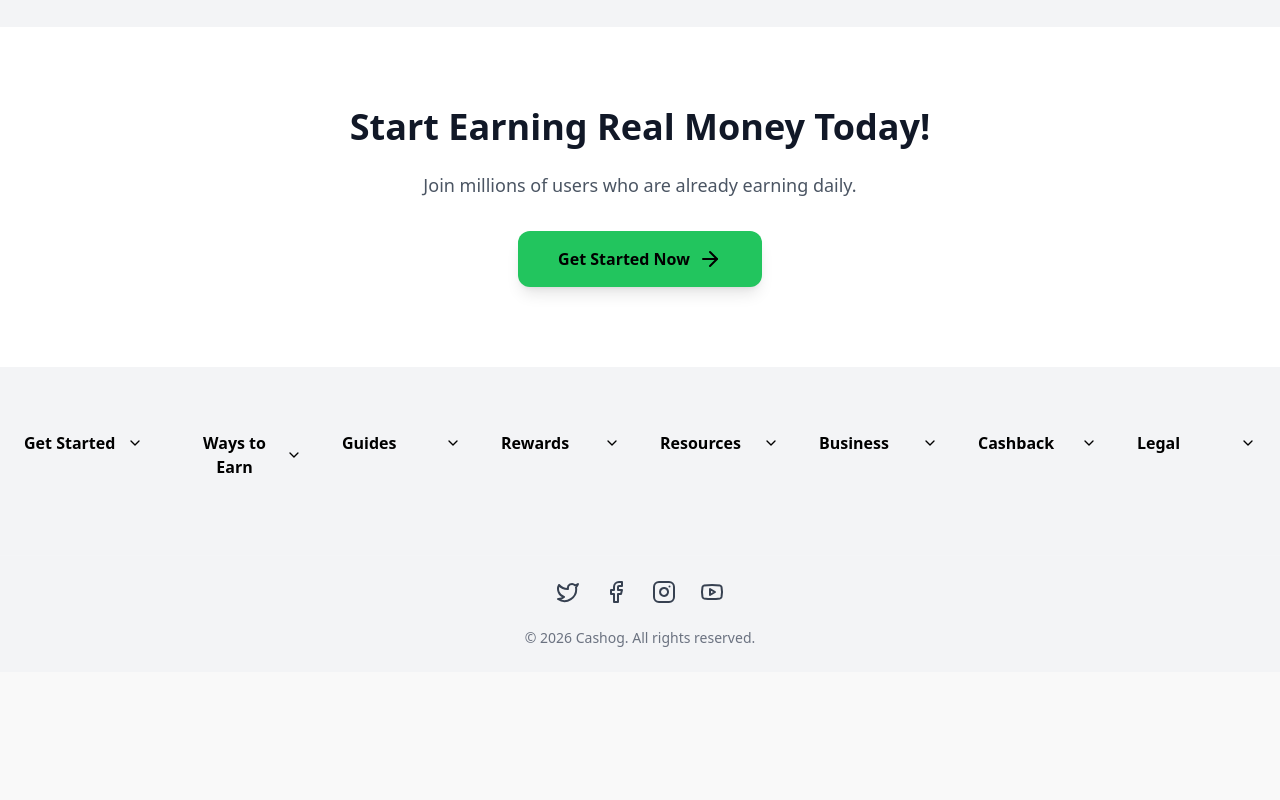
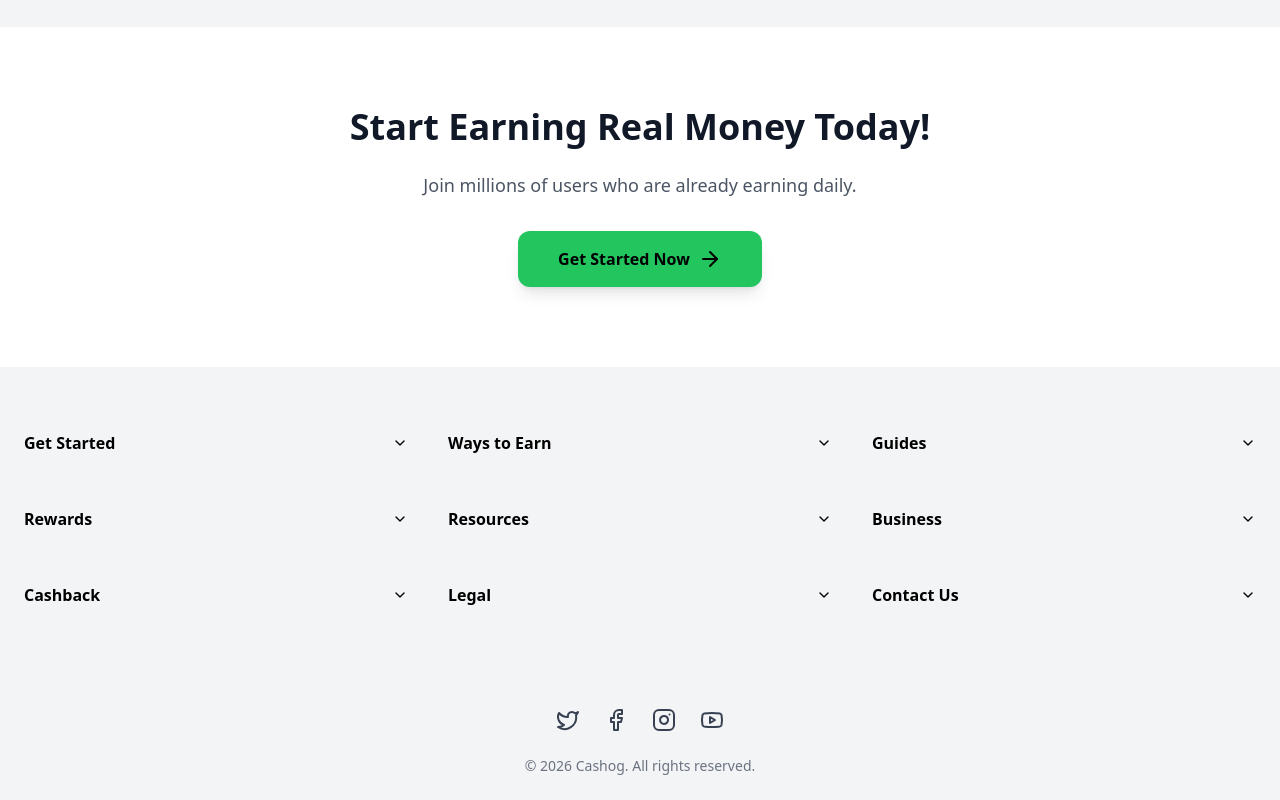
Before and after one commit to tool63/cashin, a Next.js app: page / in a window 1280 px wide. Shown: the part 3456-4256 px from the top of the page. Before the commit the page ends 4128 px from the top, so only its background shows below. Built offline with nearby package versions, Linux system fonts and the light colour scheme.

Commit message:
Update Footer.tsx

```diff
--- a/components/Footer.tsx
+++ b/components/Footer.tsx
@@ -18,6 +18,7 @@ const t = (key: string) => {
     "footer.business": "Business",
     "footer.cashback": "Cashback",
     "footer.legal": "Legal",
+    "footer.contact": "Contact Us",
     "footer.copyright": "© 2026 Cashog. All rights reserved.",
     "footer.links": {
       howItWorks: "How it works",
@@ -116,9 +117,9 @@ export default function Footer() {
   const [sub, setSub] = useState<Toggle>({});
   const [sub2, setSub2] = useState<Toggle>({});
 
-  const toggle = (k: string) => setOpen(p => ({ ...p, [k]: !p[k] }));
-  const toggleSub = (k: string) => setSub(p => ({ ...p, [k]: !p[k] }));
-  const toggleSub2 = (k: string) => setSub2(p => ({ ...p, [k]: !p[k] }));
+  const toggle = (k: string) => setOpen((p) => ({ ...p, [k]: !p[k] }));
+  const toggleSub = (k: string) => setSub((p) => ({ ...p, [k]: !p[k] }));
+  const toggleSub2 = (k: string) => setSub2((p) => ({ ...p, [k]: !p[k] }));
 
   const A = ({ href, children }: { href: string; children: ReactNode }) => (
     <motion.div whileHover={{ x: 4 }} transition={{ duration: 0.15 }}>
@@ -131,7 +132,15 @@ export default function Footer() {
     </motion.div>
   );
 
-  const Section = ({ id, title, children }: { id: string; title: string; children: ReactNode }) => (
+  const Section = ({
+    id,
+    title,
+    children,
+  }: {
+    id: string;
+    title: string;
+    children: ReactNode;
+  }) => (
     <div>
       <button
         onClick={() => toggle(id)}
@@ -140,7 +149,6 @@ export default function Footer() {
         {title}
         <ChevronDown size={16} className={`transition ${open[id] ? "rotate-180" : ""}`} />
       </button>
-
       <AnimatePresence>
         {open[id] && (
           <motion.div
@@ -157,7 +165,17 @@ export default function Footer() {
     </div>
   );
 
-  const Sub = ({ id, title, children, level = 1 }: { id: string; title: string; children: ReactNode; level?: number }) => {
+  const Sub = ({
+    id,
+    title,
+    children,
+    level = 1,
+  }: {
+    id: string;
+    title: string;
+    children: ReactNode;
+    level?: number;
+  }) => {
     const state = level === 1 ? sub[id] : sub2[id];
     return (
       <div className="mt-2" style={{ paddingLeft: `${level * 12}px` }}>
@@ -168,7 +186,6 @@ export default function Footer() {
           {title}
           <ChevronDown size={14} className={`transition ${state ? "rotate-180" : ""}`} />
         </button>
-
         <AnimatePresence>
           {state && (
             <motion.div
@@ -195,6 +212,7 @@ export default function Footer() {
     business: t("footer.business"),
     cashback: t("footer.cashback"),
     legal: t("footer.legal"),
+    contact: t("footer.contact"),
   };
 
   const footerSocial = {
@@ -208,7 +226,8 @@ export default function Footer() {
 
   return (
     <footer className="bg-gray-100 text-gray-700 dark:bg-[#070A14] dark:text-gray-300 transition-colors duration-300">
-      <div className="max-w-7xl mx-auto px-6 py-16 grid grid-cols-2 md:grid-cols-8 gap-10">
+      {/* Columns Grid */}
+      <div className="max-w-7xl mx-auto px-6 py-16 grid grid-cols-2 sm:grid-cols-2 md:grid-cols-3 lg:grid-cols-3 gap-10">
 
         {/* COLUMN 1 */}
         <Section id="start" title={footerColumns.getStarted}>
@@ -229,6 +248,7 @@ export default function Footer() {
           <A href="/complete-offers">{links.completeOffers}</A>
           <A href="/offerwall">{links.offerwall}</A>
           <A href="/surveywall">{links.surveywall}</A>
+
           <Sub id="extra" title={links.extraEarning}>
             <A href="/watch-ads">{links.watchAds}</A>
             <A href="/micro-tasks">{links.microTasks}</A>
@@ -255,6 +275,7 @@ export default function Footer() {
           <A href="/work-from-home-jobs">{links.workFromHomeJobs}</A>
           <A href="/online-earning-methods">{links.onlineEarningMethods}</A>
           <A href="/earn-money-online-fast">{links.earnFast}</A>
+
           <Sub id="allGuides" title={links.allGuides}>
             <A href="/passive-income-online">{links.passiveIncome}</A>
             <A href="/online-jobs-for-beginners">{links.onlineJobs}</A>
@@ -268,30 +289,34 @@ export default function Footer() {
           </Sub>
         </Section>
 
-        {/* COLUMN 4 */}
-        <Section id="payments" title={footerColumns.rewards}>
+        {/* COLUMN 4: Rewards */}
+        <Section id="rewards" title={footerColumns.rewards}>
           <A href="/earn-paypal-money">{links.earnPayPal}</A>
+
           <Sub id="giftcards" title={links.earnGiftCards}>
             <A href="/earn-amazon-gift-card">{links.amazonGiftCard}</A>
             <A href="/earn-apple-gift-card">{links.appleGiftCard}</A>
             <A href="/earn-google-play-gift-card">{links.googleGiftCard}</A>
           </Sub>
+
           <Sub id="crypto" title={links.earnCrypto}>
             <A href="/earn-bitcoin-online">{links.bitcoin}</A>
             <A href="/earn-litecoin-online">{links.litecoin}</A>
             <A href="/earn-ethereum-online">{links.ethereum}</A>
             <A href="/earn-dogecoin-online">{links.dogecoin}</A>
           </Sub>
+
           <Sub id="gaming" title={links.earnGaming}>
             <A href="/earn-free-robux">{links.robux}</A>
             <A href="/earn-steam-gift-cards">{links.steam}</A>
             <A href="/earn-xbox-gift-cards">{links.xbox}</A>
             <A href="/earn-psn-gift-cards">{links.psn}</A>
           </Sub>
+
           <A href="/earn-spotify-premium">{links.spotify}</A>
         </Section>
 
-        {/* COLUMN 5 */}
+        {/* COLUMN 5: Resources */}
         <Section id="resources" title={footerColumns.resources}>
           <A href="/blog">{links.blog}</A>
           <A href="/help">{links.helpCenter}</A>
@@ -300,16 +325,17 @@ export default function Footer() {
           <A href="/about">{links.about}</A>
         </Section>
 
-        {/* COLUMN 6 */}
+        {/* COLUMN 6: Business */}
         <Section id="business" title={footerColumns.business}>
           <A href="/affiliate">{links.affiliate}</A>
           <A href="/partners">{links.partners}</A>
           <A href="/advertise">{links.advertise}</A>
         </Section>
 
-        {/* COLUMN 7 */}
+        {/* COLUMN 7: Cashback */}
         <Section id="cashback" title={footerColumns.cashback}>
           <A href="/cashback-offers">{links.cashbackOffers}</A>
+
           <Sub id="shopping" title={links.shoppingRewards}>
             <A href="/shopping-rewards/electronics">{links.electronics}</A>
             <A href="/shopping-rewards/fashion">{links.fashion}</A>
@@ -317,32 +343,47 @@ export default function Footer() {
             <A href="/shopping-rewards/grocery">{links.grocery}</A>
             <A href="/shopping-rewards/beauty">{links.beauty}</A>
             <A href="/shopping-rewards/mobile">{links.mobile}</A>
+
             <Sub id="travel" title={links.travel} level={2}>
               <A href="/shopping-rewards/travel/hotels">{links.hotels}</A>
               <A href="/shopping-rewards/travel/flights">{links.flights}</A>
             </Sub>
+
             <A href="/shopping-rewards/finance">{links.finance}</A>
           </Sub>
+
           <A href="/promo-codes">{links.promoCodes}</A>
           <A href="/daily-deals">{links.dailyDeals}</A>
           <A href="/banking-finance-offers">{links.banking}</A>
         </Section>
 
-        {/* COLUMN 8 */}
+        {/* COLUMN 8: Legal */}
         <Section id="legal" title={footerColumns.legal}>
           <A href="https://cashog.com/terms-and-conditions">{links.terms}</A>
           <A href="https://cashog.com/privacy-policy">{links.privacy}</A>
           <A href="https://cashog.com/cookie-policy">{links.cookies}</A>
         </Section>
 
+        {/* COLUMN 9: Contact Us */}
+        <Section id="contact" title={footerColumns.contact}>
+          <A href="/contact">{links.contactSupport}</A>
+        </Section>
       </div>
 
       {/* SOCIAL */}
       <div className="border-t border-white/10 py-6 flex justify-center gap-6">
-        <a href={footerSocial.twitter} target="_blank" rel="noopener noreferrer"><Twitter /></a>
-        <a href={footerSocial.facebook} target="_blank" rel="noopener noreferrer"><Facebook /></a>
-        <a href={footerSocial.instagram} target="_blank" rel="noopener noreferrer"><Instagram /></a>
-        <a href={footerSocial.youtube} target="_blank" rel="noopener noreferrer"><Youtube /></a>
+        <a href={footerSocial.twitter} target="_blank" rel="noopener noreferrer">
+          <Twitter />
+        </a>
+        <a href={footerSocial.facebook} target="_blank" rel="noopener noreferrer">
+          <Facebook />
+        </a>
+        <a href={footerSocial.instagram} target="_blank" rel="noopener noreferrer">
+          <Instagram />
+        </a>
+        <a href={footerSocial.youtube} target="_blank" rel="noopener noreferrer">
+          <Youtube />
+        </a>
       </div>
 
       <div className="text-center text-sm text-gray-500 pb-6">
```
